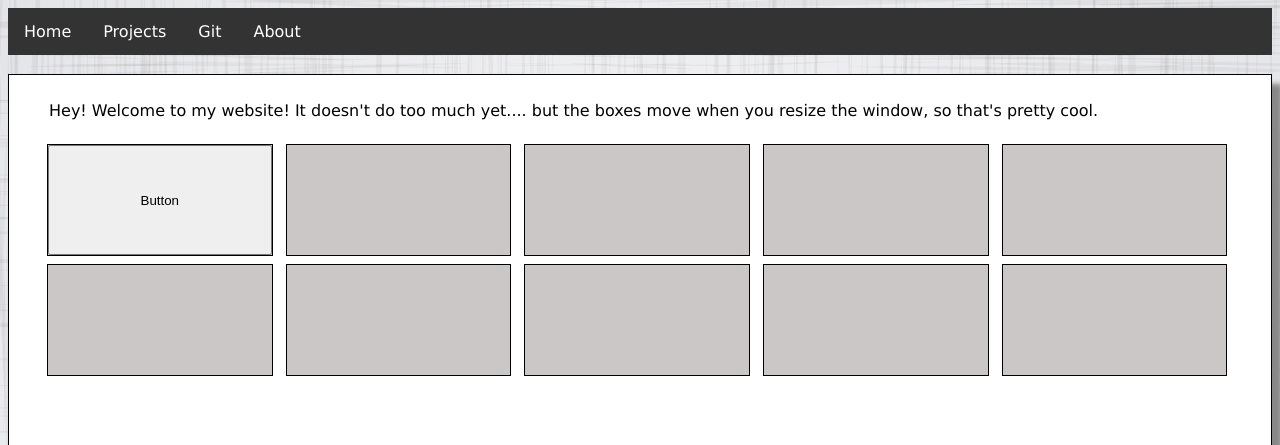
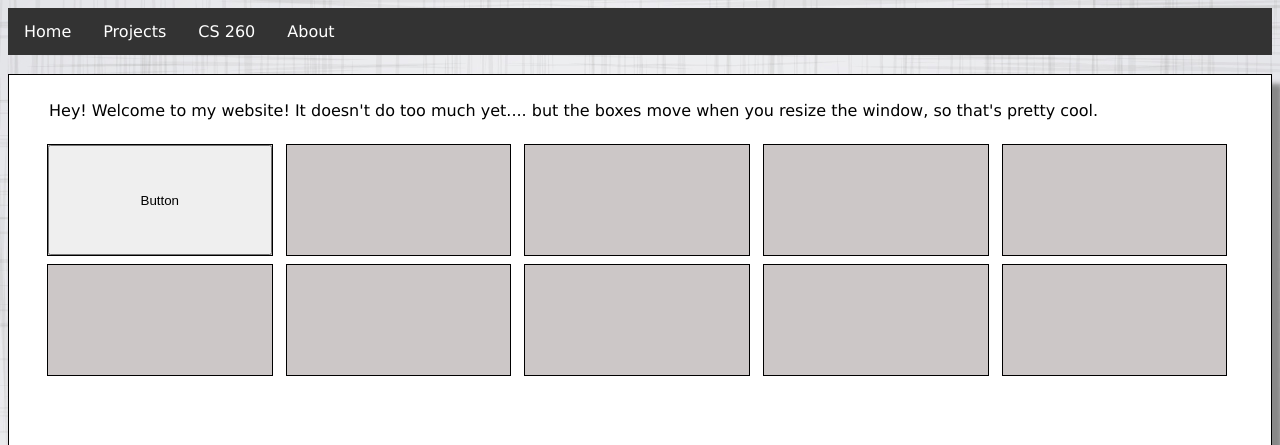
Before and after one commit to bryantmh/Website, a PHP site: page / in a window 1280 px wide. Shown: the top 445 px of the page. Run offline with PHP 8.4, Linux system fonts and the light colour scheme; some libraries are stand-ins or nearby versions.

Commit message:
Update index.php

```diff
--- a/index.php
+++ b/index.php
@@ -6,7 +6,8 @@
 	<ul>
 		<li><a href="./index.php">Home</a></li>
 		<li><a href="./projects.php">Projects</a></li>
-		<li><a href="https://gitlab.com/bryanthinton01">Git</a></li>
+		<li><a href="./CS260/">CS 260</a></li>
+		<!--<li><a href="https://gitlab.com/bryanthinton01">Git</a></li>-->
 		<li><a href="./about.php">About</a></li>
 	</ul><br>
 	<div class='parent'>
```
